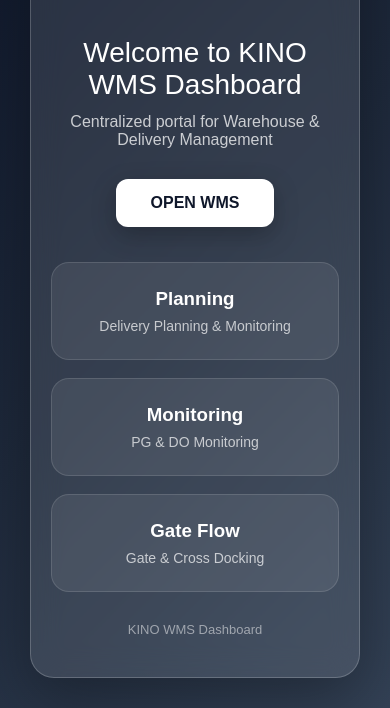
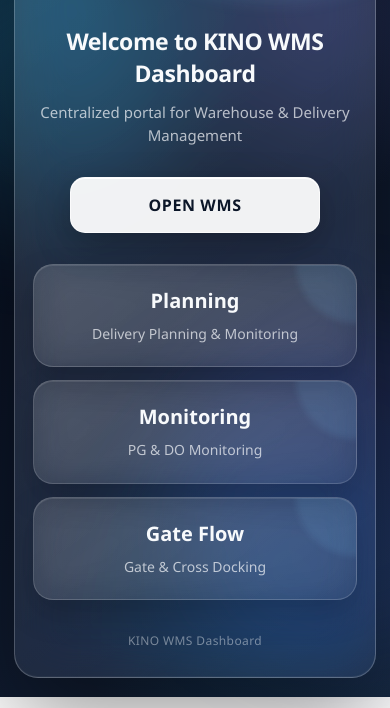
Before and after one commit to jackrival18-alt/kino-wmsdashboar.github.io, a plain HTML site: page index.html in a window 390 px wide. Shown: the part 147-855 px from the top of the page. Drawn offline with Linux system fonts and the light colour scheme.

Commit message:
Enhance styling and fix HTML entity issues
Updated styles and layout for improved aesthetics and responsiveness. Fixed HTML entities in text content.

```diff
--- a/index.html
+++ b/index.html
@@ -3,7 +3,6 @@
 <head>
   <meta charset="UTF-8">
   <meta name="viewport" content="width=device-width, initial-scale=1.0">
-
   <title>KINO WMS Dashboard</title>
 
   <style>
@@ -13,113 +12,339 @@
       padding: 0;
     }
 
+    :root {
+      --glass: rgba(255,255,255,0.105);
+      --glass-strong: rgba(255,255,255,0.145);
+      --border: rgba(255,255,255,0.22);
+      --text: #f8fafc;
+      --muted: rgba(248,250,252,0.70);
+      --blue: #7dd3fc;
+    }
+
+    html {
+      min-height: 100%;
+    }
+
     body {
-      font-family: Arial, sans-serif;
       min-height: 100vh;
-      background: linear-gradient(135deg, #0f172a, #1e293b, #334155);
-      color: white;
+      font-family: "Segoe UI", Arial, sans-serif;
+      color: var(--text);
       display: flex;
       align-items: center;
       justify-content: center;
-      padding: 30px;
+      padding: 28px;
+      overflow-x: hidden;
+
+      /* Premium night-city atmosphere without external dependencies */
+      background:
+        radial-gradient(circle at 15% 15%, rgba(56,189,248,0.24), transparent 27%),
+        radial-gradient(circle at 82% 18%, rgba(129,140,248,0.20), transparent 25%),
+        radial-gradient(circle at 70% 85%, rgba(14,165,233,0.14), transparent 28%),
+        linear-gradient(135deg, #030712 0%, #0b1426 45%, #16243b 100%);
+      position: relative;
+    }
+
+    /* Ambient light */
+    body::before,
+    body::after {
+      content: "";
+      position: fixed;
+      pointer-events: none;
+      border-radius: 50%;
+      filter: blur(45px);
+      z-index: 0;
+    }
+
+    body::before {
+      width: 280px;
+      height: 280px;
+      left: -90px;
+      top: 12%;
+      background: rgba(56,189,248,0.13);
+    }
+
+    body::after {
+      width: 340px;
+      height: 340px;
+      right: -120px;
+      bottom: 5%;
+      background: rgba(99,102,241,0.12);
     }
 
     .container {
       width: 100%;
-      max-width: 1000px;
-      text-align: center;
+      max-width: 1060px;
+      position: relative;
+      z-index: 1;
     }
 
     .glass {
-      background: rgba(255, 255, 255, 0.10);
-      border: 1px solid rgba(255, 255, 255, 0.20);
-      backdrop-filter: blur(15px);
-      -webkit-backdrop-filter: blur(15px);
-      border-radius: 24px;
-      padding: 50px 30px;
-      box-shadow: 0 20px 60px rgba(0,0,0,0.30);
+      position: relative;
+      overflow: hidden;
+      text-align: center;
+      padding: 62px 52px 34px;
+
+      background:
+        linear-gradient(
+          145deg,
+          rgba(255,255,255,0.145),
+          rgba(255,255,255,0.055)
+        );
+
+      border: 1px solid var(--border);
+      border-radius: 30px;
+
+      backdrop-filter: blur(25px) saturate(135%);
+      -webkit-backdrop-filter: blur(25px) saturate(135%);
+
+      box-shadow:
+        0 35px 90px rgba(0,0,0,0.42),
+        inset 0 1px 0 rgba(255,255,255,0.22),
+        inset 0 -1px 0 rgba(255,255,255,0.04);
+
+      animation: enter 0.8s ease-out;
+    }
+
+    /* Glass shine */
+    .glass::before {
+      content: "";
+      position: absolute;
+      width: 520px;
+      height: 520px;
+      top: -390px;
+      right: -160px;
+      border-radius: 50%;
+      background: rgba(125,211,252,0.11);
+      filter: blur(8px);
+      pointer-events: none;
+    }
+
+    .glass::after {
+      content: "";
+      position: absolute;
+      left: 8%;
+      right: 8%;
+      top: 0;
+      height: 1px;
+      background: linear-gradient(
+        90deg,
+        transparent,
+        rgba(255,255,255,0.42),
+        transparent
+      );
+      pointer-events: none;
     }
 
     .logo {
-      font-size: 48px;
-      font-weight: 800;
-      letter-spacing: 2px;
-      margin-bottom: 10px;
+      position: relative;
+      font-size: clamp(40px, 6vw, 58px);
+      line-height: 1;
+      font-weight: 900;
+      letter-spacing: 5px;
+      margin-bottom: 13px;
+      text-shadow:
+        0 4px 24px rgba(0,0,0,0.35),
+        0 0 34px rgba(125,211,252,0.12);
     }
 
     .subtitle {
-      font-size: 18px;
-      opacity: 0.8;
-      margin-bottom: 40px;
+      font-size: 17px;
+      color: var(--muted);
+      letter-spacing: 0.8px;
+      margin-bottom: 46px;
     }
 
     .welcome {
-      font-size: 28px;
+      font-size: clamp(24px, 3.5vw, 34px);
+      font-weight: 600;
+      letter-spacing: -0.4px;
       margin-bottom: 12px;
     }
 
     .description {
-      opacity: 0.75;
-      margin-bottom: 30px;
+      color: var(--muted);
+      font-size: 15px;
+      margin-bottom: 31px;
     }
 
     .btn {
-      display: inline-block;
-      padding: 15px 35px;
-      border-radius: 12px;
-      background: white;
-      color: #0f172a;
+      display: inline-flex;
+      align-items: center;
+      justify-content: center;
+      min-width: 190px;
+      padding: 16px 34px;
+
+      border-radius: 15px;
+      border: 1px solid rgba(255,255,255,0.72);
+
+      background: rgba(255,255,255,0.94);
+      color: #0b1628;
       text-decoration: none;
-      font-weight: bold;
-      transition: 0.3s;
-      box-shadow: 0 8px 25px rgba(0,0,0,0.25);
+      font-weight: 800;
+      letter-spacing: 0.6px;
+
+      box-shadow:
+        0 12px 35px rgba(0,0,0,0.27),
+        inset 0 1px 0 rgba(255,255,255,1);
+
+      transition:
+        transform 0.25s ease,
+        box-shadow 0.25s ease,
+        background 0.25s ease;
     }
 
     .btn:hover {
-      transform: translateY(-3px);
-      box-shadow: 0 12px 30px rgba(0,0,0,0.35);
+      transform: translateY(-4px);
+      background: #ffffff;
+      box-shadow:
+        0 18px 42px rgba(0,0,0,0.32),
+        0 0 30px rgba(125,211,252,0.18);
+    }
+
+    .btn:active {
+      transform: translateY(-1px);
     }
 
     .cards {
       display: grid;
       grid-template-columns: repeat(3, 1fr);
       gap: 18px;
-      margin-top: 35px;
+      margin-top: 42px;
     }
 
     .card {
-      padding: 25px 15px;
-      border-radius: 18px;
-      background: rgba(255,255,255,0.08);
-      border: 1px solid rgba(255,255,255,0.12);
+      position: relative;
+      overflow: hidden;
+      padding: 28px 18px 26px;
+      min-height: 126px;
+
+      border-radius: 20px;
+      border: 1px solid rgba(255,255,255,0.17);
+
+      background:
+        linear-gradient(
+          145deg,
+          rgba(255,255,255,0.12),
+          rgba(255,255,255,0.045)
+        );
+
+      backdrop-filter: blur(17px);
+      -webkit-backdrop-filter: blur(17px);
+
+      box-shadow:
+        0 14px 32px rgba(0,0,0,0.19),
+        inset 0 1px 0 rgba(255,255,255,0.10);
+
+      transition:
+        transform 0.28s ease,
+        border-color 0.28s ease,
+        box-shadow 0.28s ease;
+    }
+
+    .card::before {
+      content: "";
+      position: absolute;
+      width: 120px;
+      height: 120px;
+      right: -60px;
+      top: -62px;
+      border-radius: 50%;
+      background: rgba(125,211,252,0.11);
+      filter: blur(3px);
+    }
+
+    .card:hover {
+      transform: translateY(-7px);
+      border-color: rgba(186,230,253,0.38);
+      box-shadow:
+        0 22px 45px rgba(0,0,0,0.28),
+        0 0 28px rgba(56,189,248,0.08),
+        inset 0 1px 0 rgba(255,255,255,0.16);
     }
 
     .card h3 {
-      margin-bottom: 8px;
+      position: relative;
+      z-index: 1;
+      font-size: 20px;
+      font-weight: 750;
+      margin-bottom: 10px;
     }
 
     .card p {
+      position: relative;
+      z-index: 1;
+      color: var(--muted);
       font-size: 14px;
-      opacity: 0.7;
+      line-height: 1.45;
     }
 
     .footer {
-      margin-top: 30px;
-      font-size: 13px;
-      opacity: 0.5;
+      margin-top: 32px;
+      color: rgba(248,250,252,0.43);
+      font-size: 12px;
+      letter-spacing: 0.4px;
+    }
+
+    @keyframes enter {
+      from {
+        opacity: 0;
+        transform: translateY(18px) scale(0.985);
+      }
+      to {
+        opacity: 1;
+        transform: translateY(0) scale(1);
+      }
     }
 
     @media (max-width: 700px) {
-      .cards {
-        grid-template-columns: 1fr;
+      body {
+        padding: 14px;
+      }
+
+      .glass {
+        padding: 42px 18px 28px;
+        border-radius: 24px;
       }
 
       .logo {
-        font-size: 36px;
+        letter-spacing: 3px;
       }
 
-      .glass {
-        padding: 40px 20px;
+      .subtitle {
+        margin-bottom: 34px;
+      }
+
+      .welcome {
+        font-size: 23px;
+      }
+
+      .description {
+        line-height: 1.5;
+      }
+
+      .btn {
+        width: 100%;
+        max-width: 250px;
+      }
+
+      .cards {
+        grid-template-columns: 1fr;
+        gap: 13px;
+        margin-top: 31px;
+      }
+
+      .card {
+        min-height: auto;
+        padding: 22px 16px;
+      }
+    }
+
+    @media (prefers-reduced-motion: reduce) {
+      .glass,
+      .card,
+      .btn {
+        animation: none;
+        transition: none;
       }
     }
   </style>
@@ -128,7 +353,6 @@
 <body>
 
   <div class="container">
-
     <div class="glass">
 
       <div class="logo">
@@ -144,10 +368,10 @@
       </div>
 
       <div class="description">
-        Centralized portal for Warehouse & Delivery Management
+        Centralized portal for Warehouse &amp; Delivery Management
       </div>
 
-      <!-- GANTI LINK INI DENGAN LINK GOOGLE APPS SCRIPT WMS -->
+      <!-- LINK WMS TETAP SAMA -->
       <a
         href="https://script.google.com/macros/s/AKfycbyVI65TG-0qEflyjADljujwxveXHbY-KISiV0bGpJoOIvQ4Kb7jwkr5bUFGpPBcB_GV9g/exec"
         target="_blank"
@@ -159,17 +383,17 @@
 
         <div class="card">
           <h3>Planning</h3>
-          <p>Delivery Planning & Monitoring</p>
+          <p>Delivery Planning &amp; Monitoring</p>
         </div>
 
         <div class="card">
           <h3>Monitoring</h3>
-          <p>PG & DO Monitoring</p>
+          <p>PG &amp; DO Monitoring</p>
         </div>
 
         <div class="card">
           <h3>Gate Flow</h3>
-          <p>Gate & Cross Docking</p>
+          <p>Gate &amp; Cross Docking</p>
         </div>
 
       </div>
@@ -179,7 +403,6 @@
       </div>
 
     </div>
-
   </div>
 
 </body>
```
